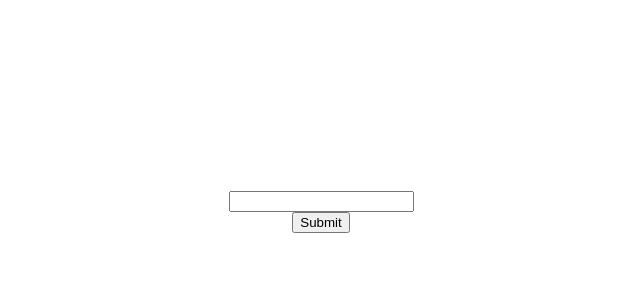
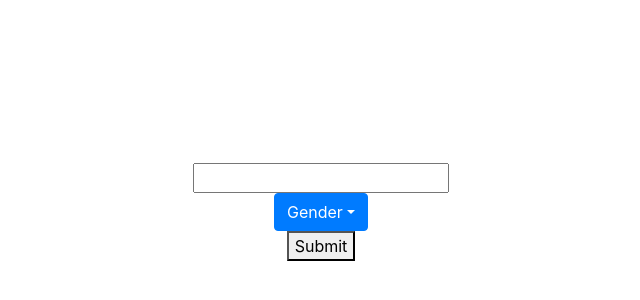
Before and after one commit to seanskggo/Bank-Churn-Predictor, a React (Create React App) app: page / in a window 1280 px wide. Shown: the part 188-488 px from the top of the page, without its empty margins (319-959 px from the left). Built offline with nearby package versions, Linux system fonts and the light colour scheme.

Commit message:
bootstrap added

```diff
--- a/package.json
+++ b/package.json
@@ -7,7 +7,9 @@
     "@testing-library/react": "^11.2.5",
     "@testing-library/user-event": "^12.7.0",
     "axios": "^0.21.1",
+    "bootstrap": "^4.6.0",
     "react": "^17.0.1",
+    "react-bootstrap": "^1.4.3",
     "react-dom": "^17.0.1",
     "react-scripts": "4.0.2",
     "web-vitals": "^1.1.0"
--- a/src/App.js
+++ b/src/App.js
@@ -9,6 +9,9 @@
 
 import './App.css';
 import React, { useState } from 'react';
+import DropdownButton from 'react-bootstrap/DropdownButton';
+import Dropdown from 'react-bootstrap/Dropdown';
+import 'bootstrap/dist/css/bootstrap.min.css';
 import axios from 'axios';
 
 /////////////////////////////////////////////////////////////////////////////////
@@ -40,7 +43,7 @@ const App = () => {
     //   }
     // }
     const getData = async () => {
-    const rep = await axios.get("/calculate")
+      const rep = await axios.get("/calculate")
       set_response("The chance of attrition is: " + rep.data.value);
     };
     getData();
@@ -49,21 +52,17 @@ const App = () => {
     <div className="App">
       <text>{response}</text>
       <input type="text" onChange={(event) => {
-        let temp = {...values}
+        let temp = { ...values }
         temp["Total_Revolving_Bal"] = event.target.value;
         set_values(temp)
-      }}/>
+      }} />
+      <DropdownButton variant="primary" id="dropdown1" title="Gender">
+        <Dropdown.Item>Male</Dropdown.Item>
+        <Dropdown.Item>Female</Dropdown.Item>
+      </DropdownButton>
       <button onClick={click}>Submit</button>
     </div>
   );
 }
 
 export default App;
-
-// useEffect(() => {
-//   const getData = async () => {
-//     const rep = await axios.get("/calculate")
-//     set_response(rep.data);
-//   };
-//   getData();
-// }, [])
```
Also changed, not shown: 1 other file (tests, documents, lock files or other folders).
